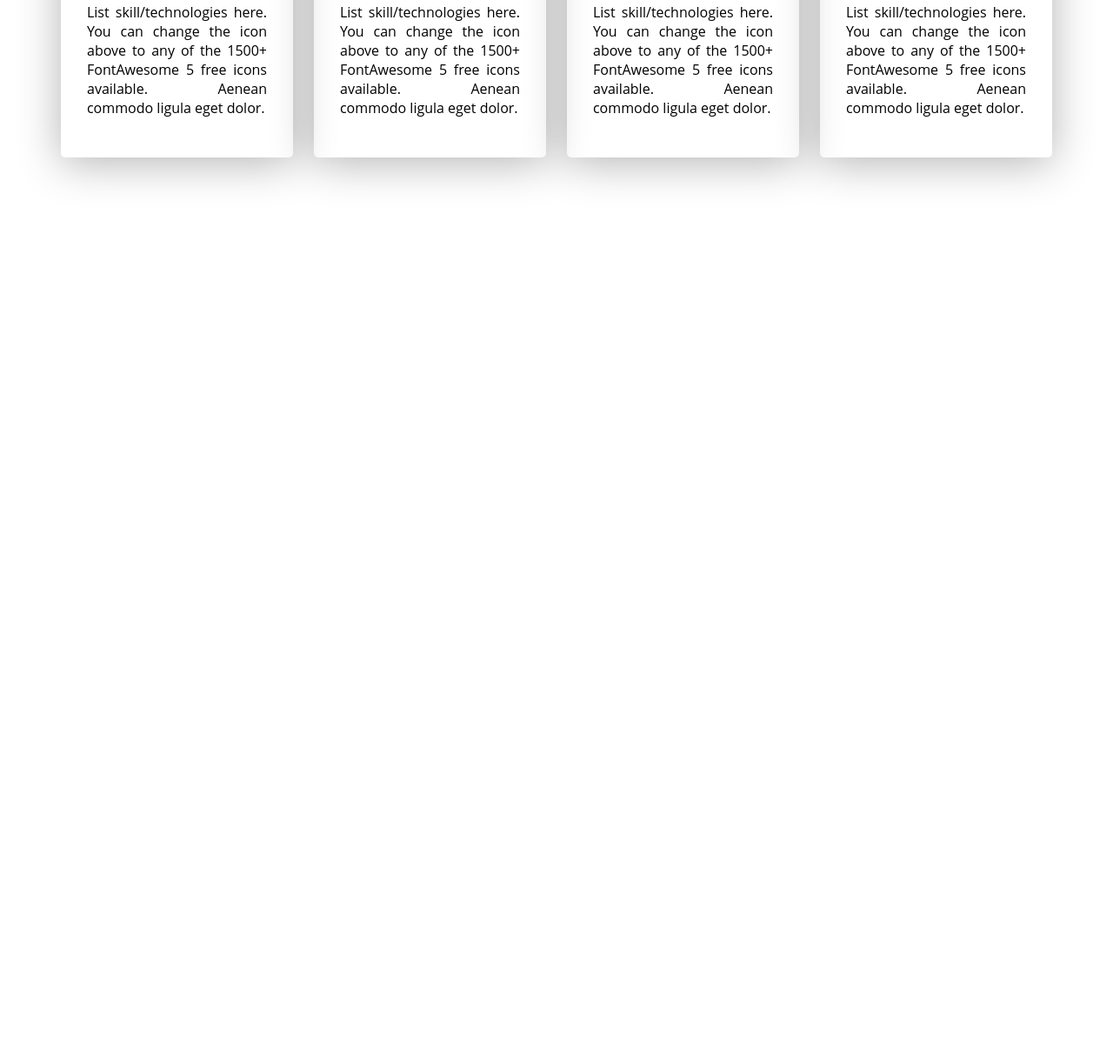
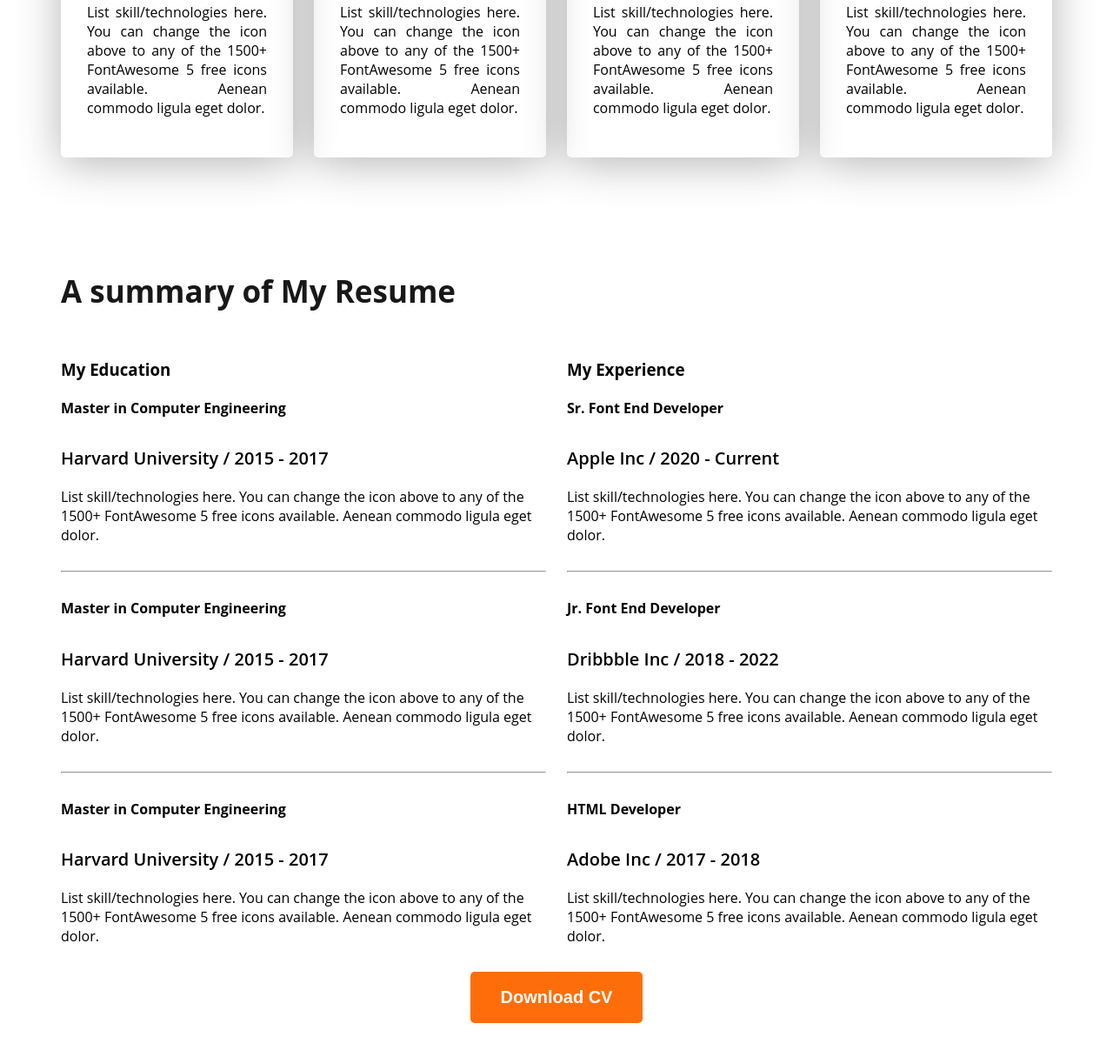
Before and after one commit to NurAsif/portfolio, a plain HTML site: page index.html in a window 1280 px wide. Shown: the part 1867-3082 px from the top of the page at 87% size. Before the commit the page ends 2178 px from the top, so only its background shows below. Drawn offline with Linux system fonts and the light colour scheme.

Commit message:
A summary of My Resume

```diff
--- a/index.html
+++ b/index.html
@@ -122,6 +122,85 @@
           </div>
         </section>
       </section>
+      <section class="resume">
+        <h3 class="section-title">A summary of My Resume</h3>
+        <div class="resume-container">
+          <div class="resume-col">
+            <h3 class="resume-col-title">My Education</h3>
+            <div class="experience">
+              <h4 class="experience-title">Master in Computer Engineering</h4>
+              <h5 class="experience-subtitle">
+                Harvard University / 2015 - 2017
+              </h5>
+              <div class="experience-description">
+                List skill/technologies here. You can change the icon above to
+                any of the 1500+ FontAwesome 5 free icons available. Aenean
+                commodo ligula eget dolor.
+              </div>
+            </div>
+            <hr />
+            <div class="experience">
+              <h4 class="experience-title">Master in Computer Engineering</h4>
+              <h5 class="experience-subtitle">
+                Harvard University / 2015 - 2017
+              </h5>
+              <div class="experience-description">
+                List skill/technologies here. You can change the icon above to
+                any of the 1500+ FontAwesome 5 free icons available. Aenean
+                commodo ligula eget dolor.
+              </div>
+            </div>
+            <hr />
+            <div class="experience">
+              <h4 class="experience-title">Master in Computer Engineering</h4>
+              <h5 class="experience-subtitle">
+                Harvard University / 2015 - 2017
+              </h5>
+              <div class="experience-description">
+                List skill/technologies here. You can change the icon above to
+                any of the 1500+ FontAwesome 5 free icons available. Aenean
+                commodo ligula eget dolor.
+              </div>
+            </div>
+          </div>
+          <div class="resume-col">
+            <h3 class="resume-col-title">My Experience</h3>
+            <div class="experience">
+              <h4 class="experience-title">Sr. Font End Developer</h4>
+              <h5 class="experience-subtitle">Apple Inc / 2020 - Current</h5>
+              <div class="experience-description">
+                List skill/technologies here. You can change the icon above to
+                any of the 1500+ FontAwesome 5 free icons available. Aenean
+                commodo ligula eget dolor.
+              </div>
+            </div>
+            <hr/>
+            <div class="experience">
+              <h4 class="experience-title">Jr. Font End Developer</h4>
+              <h5 class="experience-subtitle">Dribbble Inc / 2018 - 2022</h5>
+              <div class="experience-description">
+                List skill/technologies here. You can change the icon above to
+                any of the 1500+ FontAwesome 5 free icons available. Aenean
+                commodo ligula eget dolor.
+              </div>
+            </div>
+            <hr/>
+            <div class="experience">
+              <h4 class="experience-title">HTML Developer</h4>
+              <h5 class="experience-subtitle">Adobe Inc / 2017 - 2018</h5>
+              <div class="experience-description">
+                List skill/technologies here. You can change the icon above to
+                any of the 1500+ FontAwesome 5 free icons available. Aenean
+                commodo ligula eget dolor.
+              </div>
+            </div>
+          </div>
+        </div>
+        <div class=" text-center resume-download-CV">
+          <button class="btn-primary">Download CV</button>
+        </div>
+
+      </section>
     </main>
     <footer></footer>
   </body>
--- a/styles/portfolio.css
+++ b/styles/portfolio.css
@@ -92,9 +92,9 @@ main {
   margin: 0 auto;
 }
 /* about styles */
-main section{
-    margin-top: 130px;
-    margin-bottom: 130px;
+main section {
+  margin-top: 130px;
+  margin-bottom: 130px;
 }
 .about {
   border-radius: 10px;
@@ -119,3 +119,23 @@ main section{
   border-radius: 5px;
   box-shadow: 0px 6px 50px 0 rgba(0, 0, 0, 0.3);
 }
+/* resume section styles */
+.resume-container {
+  display: flex;
+  gap: 24px;
+}
+.experience-subtitle{
+    font-size: 20px;
+    font-weight: 600;
+    margin-bottom: 20px;
+}
+.experience-description .experience-subtitle {
+    text-align: justify;
+    color: #757575;
+}
+.resume hr{
+    margin: 30px 0;
+}
+.resume-download-CV{
+    margin-top: 30px;
+}
```
